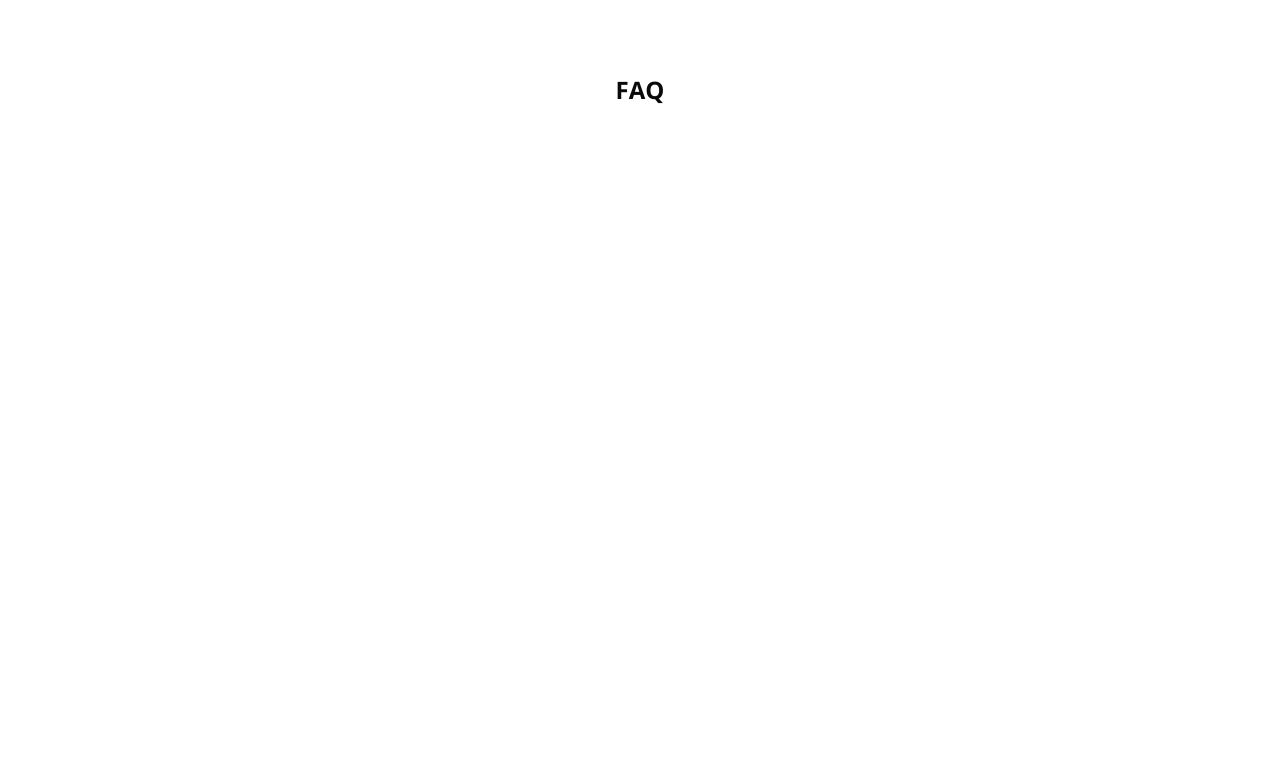
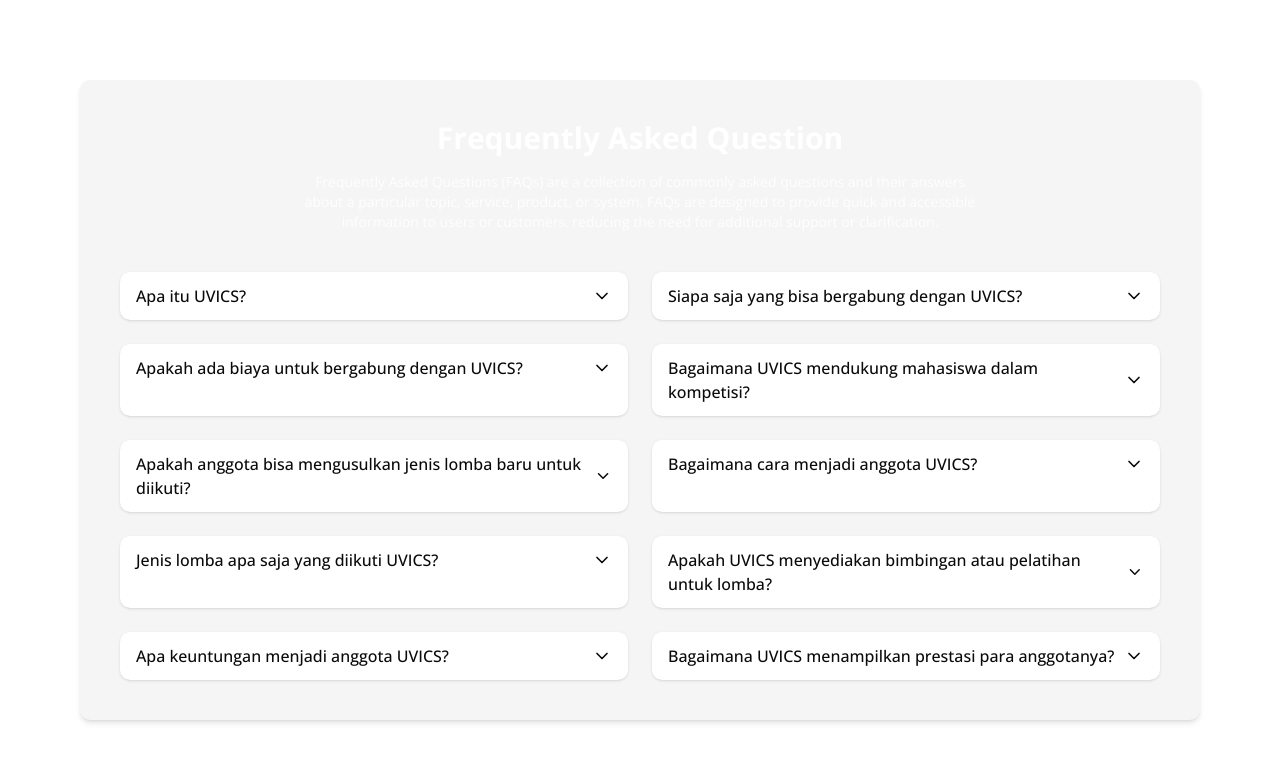
Before and after one commit to WEBUVICS/frontend, a Next.js app: page /faq in a window 1280 px wide. Shown: the top 762 px of the page. Built offline with nearby package versions, Linux system fonts and the light colour scheme.

Commit message:
feat: complete faq page (user)

```diff
--- a/app/(user)/faq/page.tsx
+++ b/app/(user)/faq/page.tsx
@@ -1,11 +1,66 @@
-// ========= UNTUK HALAMAN HOME UBAH DISINI ===========
+"use client";
 
+import { useState } from "react";
+import { ChevronDown } from "lucide-react"; // make sure lucide-react is installed
 
 export default function FAQ() {
+  const faqs = [
+    { q: "Apa itu UVICS?", a: "UVICS adalah organisasi mahasiswa ..." },
+    { q: "Siapa saja yang bisa bergabung dengan UVICS?", a: "Semua mahasiswa Universitas Klabat dapat bergabung ..." },
+    { q: "Apakah ada biaya untuk bergabung dengan UVICS?", a: "Tidak ada biaya, semua kegiatan gratis ..." },
+    { q: "Bagaimana UVICS mendukung mahasiswa dalam kompetisi?", a: "UVICS menyediakan bimbingan, pelatihan, dan dukungan penuh ..." },
+    { q: "Apakah anggota bisa mengusulkan jenis lomba baru untuk diikuti?", a: "Ya, anggota dapat mengajukan usulan kepada pengurus ..." },
+    { q: "Bagaimana cara menjadi anggota UVICS?", a: "Cukup mendaftar melalui formulir yang disediakan ..." },
+    { q: "Jenis lomba apa saja yang diikuti UVICS?", a: "Berbagai lomba teknologi, bisnis, dan komunikasi ..." },
+    { q: "Apakah UVICS menyediakan bimbingan atau pelatihan untuk lomba?", a: "Ya, setiap lomba disertai dengan sesi mentoring ..." },
+    { q: "Apa keuntungan menjadi anggota UVICS?", a: "Pengalaman organisasi, jejaring, portofolio, dan e-certificate ..." },
+    { q: "Bagaimana UVICS menampilkan prestasi para anggotanya?", a: "Prestasi akan dipublikasikan di website dan media sosial UVICS ..." },
+  ];
+
+  const [openIndex, setOpenIndex] = useState<number | null>(null);
+
+  const toggleFAQ = (index: number) => {
+    setOpenIndex(openIndex === index ? null : index);
+  };
 
   return (
-    <div className="font-sans grid grid-rows-[20px_1fr_20px] items-center justify-items-center min-h-screen p-8 pb-20 gap-16 sm:p-20">
-        <h2 className="text-2xl font-bold text-foreground">FAQ</h2>
+    <div className="font-sans min-h-screen p-8 pb-20 sm:p-20 flex justify-center">
+      <div className="w-full max-w-6xl bg-[var(--color-muted)] rounded-lg p-10 shadow-md">
+        {/* Title */}
+        <h1 className="text-3xl font-bold text-center text-white mb-4">
+          Frequently Asked Question
+        </h1>
+        <p className="text-center text-white/90 mb-10 max-w-2xl mx-auto text-sm">
+          Frequently Asked Questions (FAQs) are a collection of commonly asked
+          questions and their answers about a particular topic, service, product,
+          or system. FAQs are designed to provide quick and accessible information
+          to users or customers, reducing the need for additional support or
+          clarification.
+        </p>
+
+        {/* FAQ Grid */}
+        <div className="grid grid-cols-1 md:grid-cols-2 gap-6">
+          {faqs.map((faq, i) => (
+            <div
+              key={i}
+              className="bg-white rounded-lg shadow px-4 py-3 cursor-pointer transition"
+              onClick={() => toggleFAQ(i)}
+            >
+              <div className="flex justify-between items-center">
+                <span className="font-medium">{faq.q}</span>
+                <ChevronDown
+                  className={`w-5 h-5 transition-transform ${
+                    openIndex === i ? "rotate-180" : ""
+                  }`}
+                />
+              </div>
+              {openIndex === i && (
+                <p className="mt-3 text-sm text-gray-600">{faq.a}</p>
+              )}
+            </div>
+          ))}
+        </div>
+      </div>
     </div>
   );
 }
```
